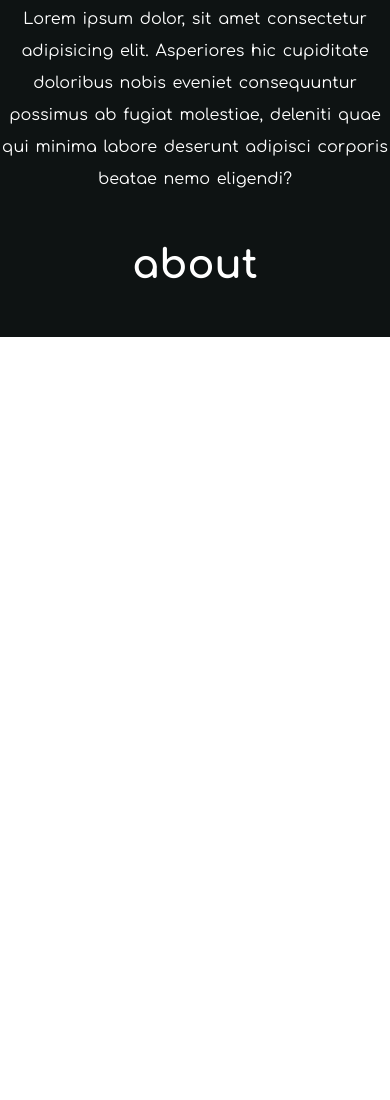
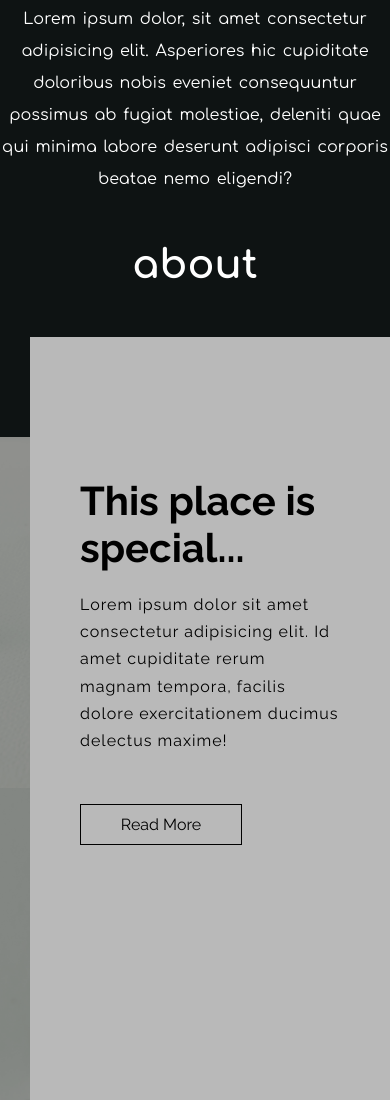
Before and after one commit to harshitidk/webkers-alive, a website: page dist/index.html in a window 390 px wide. Shown: the part 900-2000 px from the top of the page. Before the commit the page ends 1237 px from the top, so only its background shows below. Drawn offline with Linux system fonts and the light colour scheme; a web font is replaced by a local one.

Commit message:
half-top-done

```diff
--- a/sass/nav.scss
+++ b/sass/nav.scss
@@ -300,6 +300,7 @@ li
 {
     font-size: 40px;
     font-weight: bold;
+    margin-bottom: 100px;
 }
 
 @media(max-width: 650px)
@@ -337,3 +338,92 @@ li
     }
 
 }
+
+// portfolio area starts here
+// portfolio area starts here
+// portfolio area starts here
+// portfolio area starts here
+// portfolio area starts here
+// portfolio area starts here
+
+
+.portfolio
+{
+    height: 700px;
+    background-color: rgba($color: black, $alpha: 0.4);
+    position: relative;
+    font-family: $fontm3;
+}
+
+.port-msg
+{
+    position: absolute;
+    bottom: 0;
+    top: -100px;
+    width: 660px;
+    background-color: rgb(185, 185, 185);
+    right: 0;
+    backdrop-filter: blur(2px);
+
+    &-head
+    {
+        font-size: 50px;
+        margin: 140px 50px;
+        font-weight: bold;
+        margin-bottom: 0px;
+    }
+
+    &-para
+    {
+        letter-spacing: 1px;
+        margin: 20px 50px;
+        line-height: 1.7;
+    }
+
+    &-button
+    {
+        margin: 50px 50px;
+        padding: 10px 20px;
+        width: 120px;
+        text-align: center;
+        border: solid 1px black;
+        transition: all 0.2s ease 0s;
+
+        &:hover
+        {
+            background-color: black;
+            color: white;
+        }
+    }
+}
+
+
+
+
+@media (max-width: 650px)
+{
+    .portfolio
+    {
+        height: 700px;
+    }
+
+    .port-msg
+    {
+        width: 360px;
+
+        &-head
+        {
+            font-size: 40px;
+        }
+
+        &-para
+        {
+            margin: 20px 50px;
+        }
+
+        &-button
+        {
+            width: 120px;
+        }
+    }
+}
```
Also changed, not shown: package.json (added, +22 -0 lines), dist/css/nav.css, dist/index.html, 2 other files.
